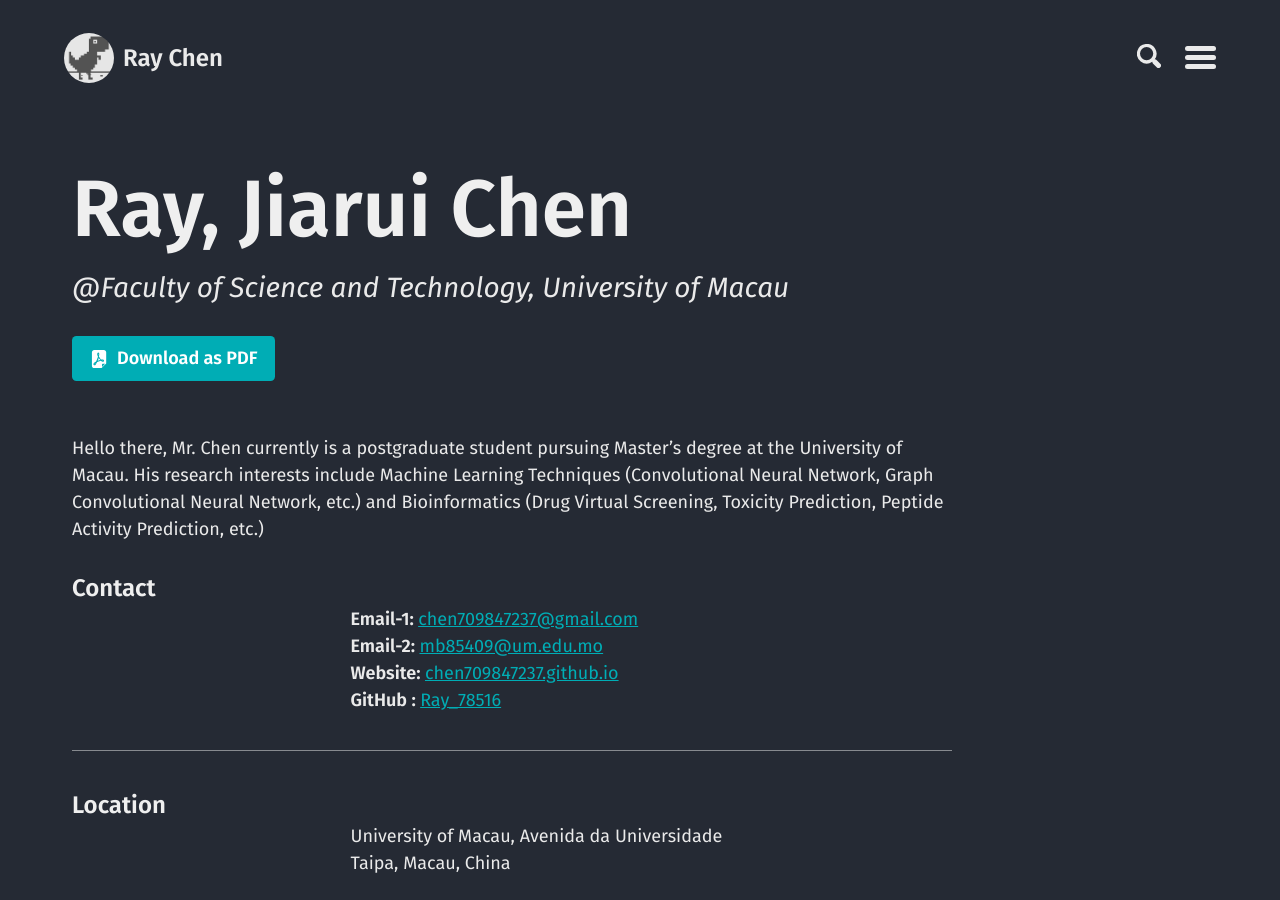
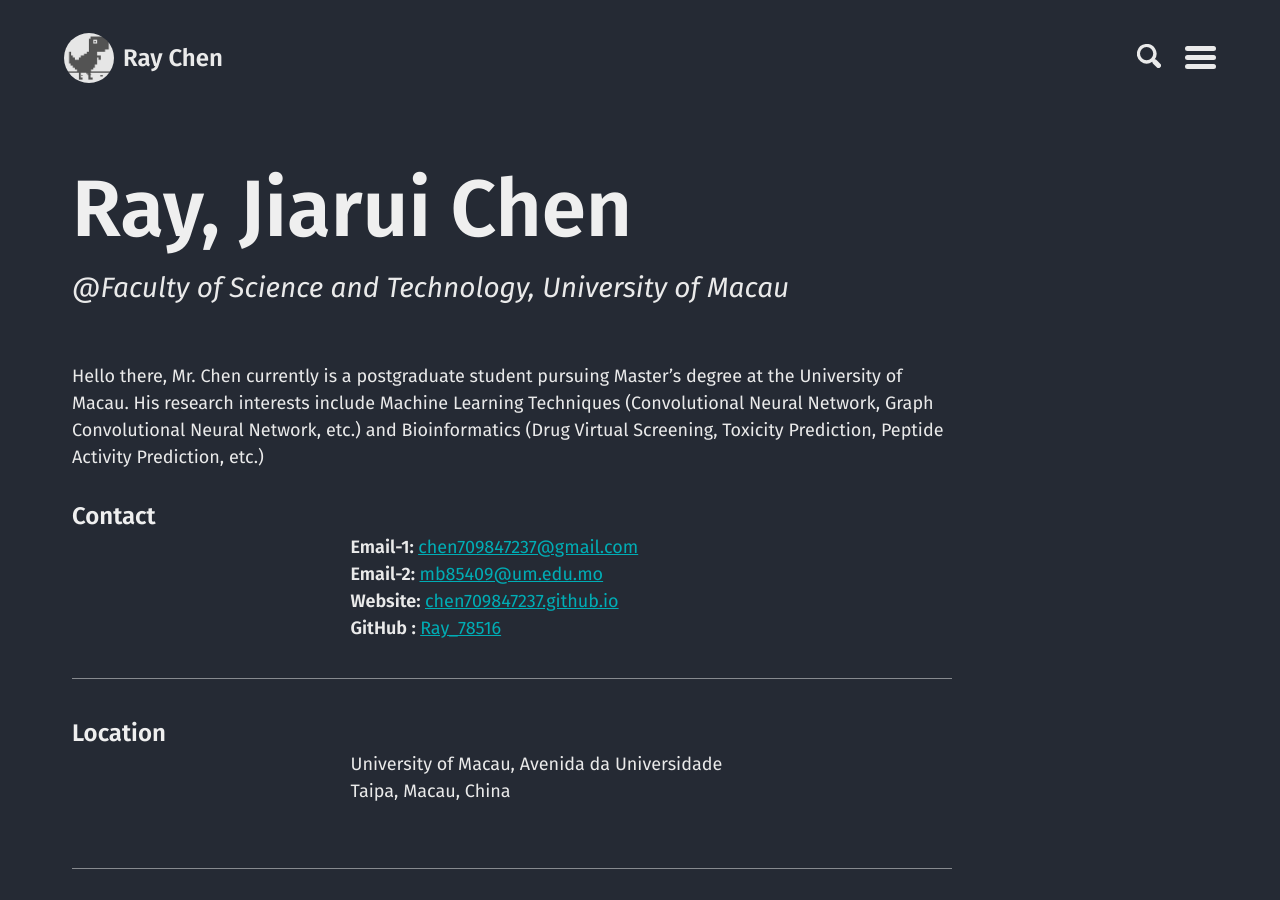
Before and after one commit to chen709847237/chen709847237, a Jekyll site: the page built from cv.md, in a window 1280 px wide and 900 px high. Built offline with Jekyll 4.4.1, drawn with Linux system fonts in a browser that asks for light colours.

Commit message:
Update cv.md

```diff
--- a/cv.md
+++ b/cv.md
@@ -1,8 +1,4 @@
 ---
-title: My CV (EN ver.)
+title: Curriculum Vitæ
 layout: cv
-actions:
-  - label: "Download as PDF"
-    icon: pdf
-    url: "#pdf-asset"
 ---
```
